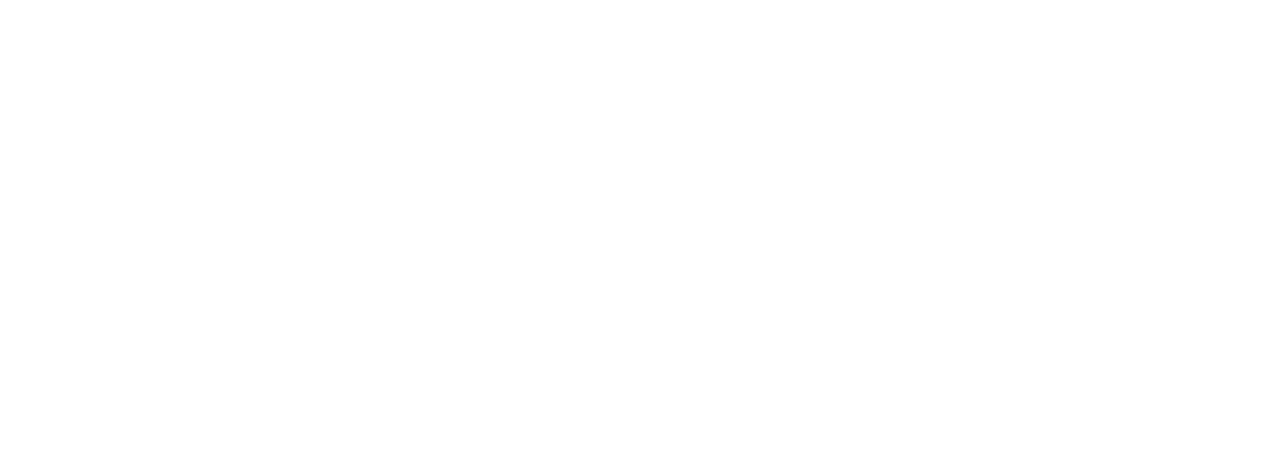
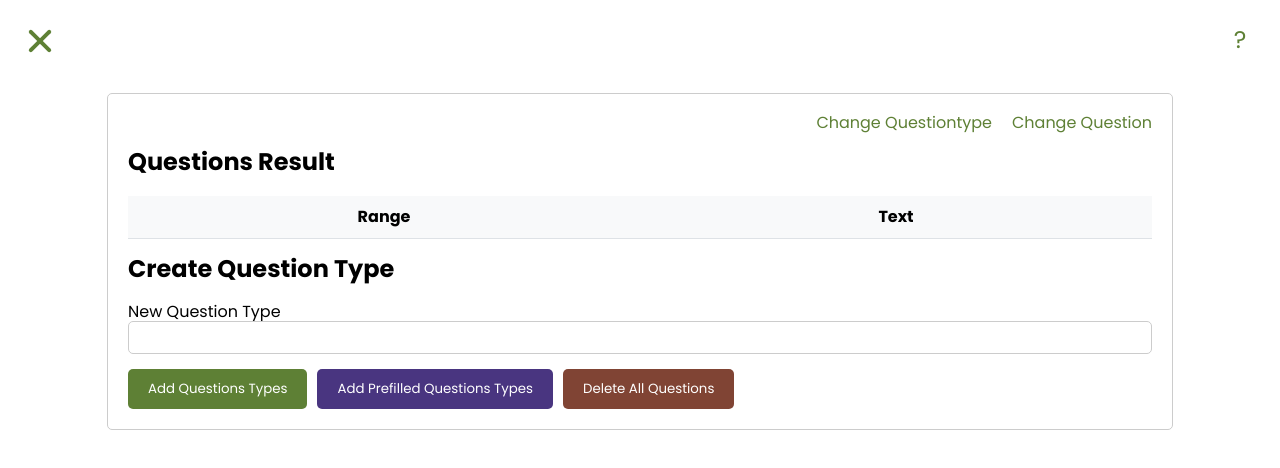
Before and after one commit to RabensteinerDavid/choice-o-mat, a React app in the folder client/: page /question-result in a window 1280 px wide. Before the commit this address had no page. Built offline with nearby package versions, Linux system fonts and the light colour scheme.

Commit message:
basis for question result

```diff
--- a/client/src/index.js
+++ b/client/src/index.js
@@ -8,6 +8,7 @@ import QuestionTypesList from './pages/QuestionTypesList'
 import QuestionSetting from './pages/QuestionSetting'
 import QuestionUpdateFunction from './pages/QuestionUpdateFunction'
 import Result from './pages/questions/Result'
+import QuestionResult from './pages/QuestionResult'
 
 const root = ReactDOM.createRoot(document.getElementById('root'))
 root.render(
@@ -19,6 +20,7 @@ root.render(
       <Route path='/questions/:id' element={<QuestionList />} />
       <Route path='/question-update/:id' element={<QuestionUpdateFunction />} />
       <Route path='/question-type/' element={<QuestionTypesList />} />
+      <Route path='/question-result/' element={<QuestionResult />} />
     </Routes>
   </BrowserRouter>
 )
--- /dev/null
+++ b/client/src/pages/QuestionResult.js
@@ -0,0 +1,51 @@
+import React, { useState, useEffect } from 'react'
+import '../style/questionupdate.css'
+import '../style/questiontypeslist.css'
+import { Link } from 'react-router-dom'
+import NavBar from '../components/NavBar'
+import InputField from '../components/InputField'
+
+function QuestionResult () {
+  return (
+    <div className='question-list update'>
+      <NavBar />
+      <div className='wrapper'>
+        <div className='toggle-list space'>
+          <a href='/question-type' className='toggle-list'>
+            Change Questiontype
+          </a>
+          <a href='/question' className='toggle-list'>
+            Change Question
+          </a>
+        </div>
+        <h1 className='title'>Questions Result</h1>
+        <table>
+          <thead>
+            <tr>
+              <th>Range</th>
+              <th>Text</th>
+            </tr>
+          </thead>
+          <tbody></tbody>
+        </table>
+        <h1 className='title'>Create Question Type</h1>
+        <InputField
+          label='New Question Type'
+          //   value={questionTypeInput}
+          //   onChange={handleChangeHeadingType}
+        />
+        <div className='question-buttons'>
+          <button className='add-button space'>Add Questions Types</button>
+          <button className='prefill-button'>
+            Add Prefilled Questions Types
+          </button>
+          <button className='delete-button questiontype space'>
+            Delete All Questions
+          </button>
+        </div>
+      </div>
+    </div>
+  )
+}
+
+export default QuestionResult
--- a/client/src/pages/QuestionTypesList.js
+++ b/client/src/pages/QuestionTypesList.js
@@ -139,9 +139,14 @@ function QuestionTypesList () {
       <div className='wrapper'>
         <div className='question-heading-toggle'>
           <h1 className='title'>Question Types</h1>
-          <a href='/question' className='toggle-list'>
-            Change Questions
-          </a>
+          <div className='toggle-list space'>
+            <a href='/question-result' className='toggle-list'>
+              Change Questionresult
+            </a>
+            <a href='/question' className='toggle-list'>
+              Change Question
+            </a>
+          </div>
         </div>
         <table>
           <thead>
--- a/client/src/pages/QuestionUpdate.js
+++ b/client/src/pages/QuestionUpdate.js
@@ -68,9 +68,14 @@ function QuestionUpdate () {
             <div>
               <div className='question-heading-toggle'>
                 <h1 className='title'>Questions</h1>
-                <a href='/question-type' className='toggle-list'>
-                  Change Questiontypes
-                </a>
+                <div className='toggle-list space'>
+                  <a href='/question-result' className='toggle-list'>
+                    Change Questionresult
+                  </a>
+                  <a href='/question-type' className='toggle-list'>
+                    Change Questiontypes
+                  </a>
+                </div>
               </div>
               <table>
                 <thead>
--- a/client/src/style/questionupdate.css
+++ b/client/src/style/questionupdate.css
@@ -90,3 +90,9 @@ tbody tr:hover {
 .toggle-list:hover{
   color: var(--main-darker-green);
 }
+
+.toggle-list.space{
+  display: flex;
+  justify-content: flex-end;
+  gap: 20px;
+}
```
